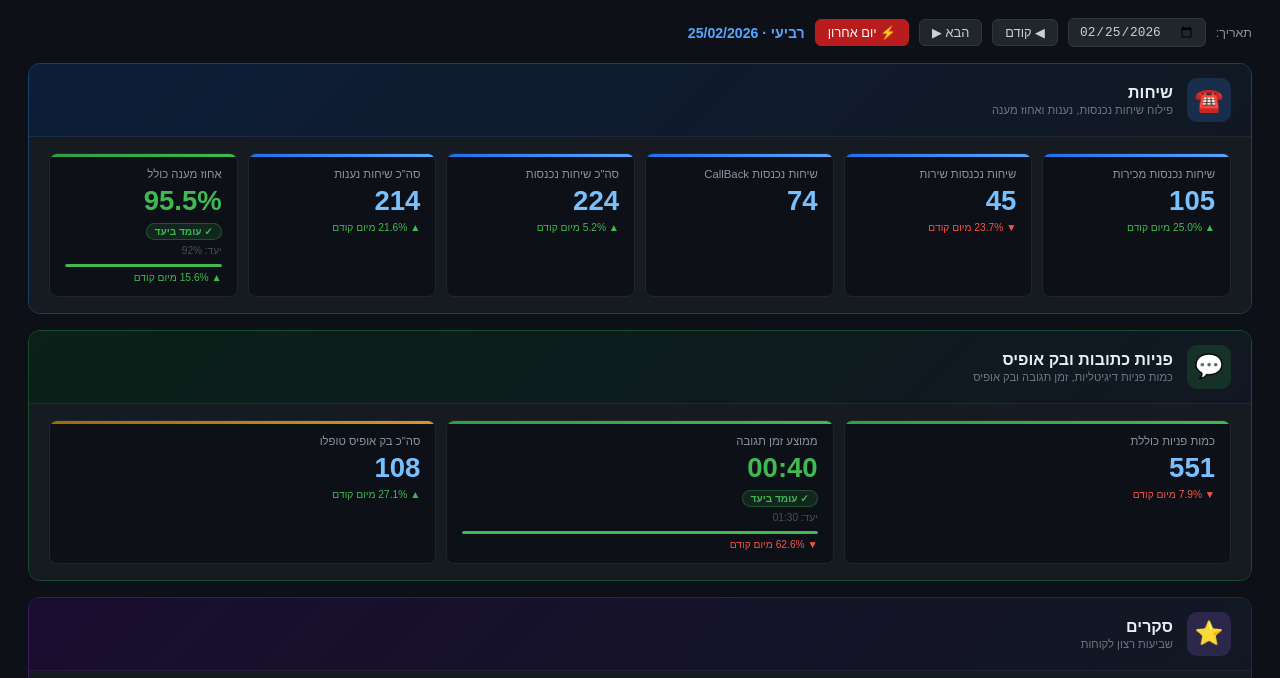
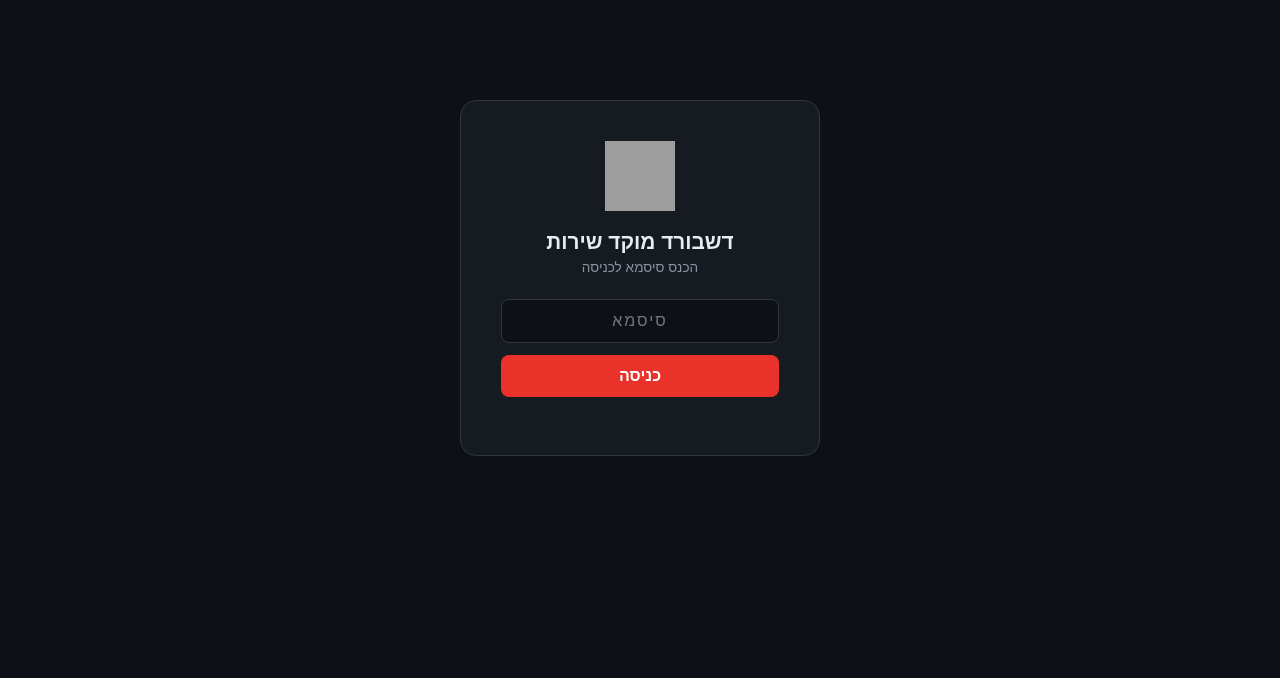
Before and after one commit to omrisapir12344-png/dominos-dashboard, a plain HTML site: page index.html in a window 1280 px wide. Shown: the part 122-800 px from the top of the page. Drawn offline with Linux system fonts and the light colour scheme; grey boxes are pictures that could not be loaded.

Commit message:
Add files via upload

```diff
--- a/index.html
+++ b/index.html
@@ -152,9 +152,30 @@ svg{overflow:visible;display:block}
 
 
 
+
+#_login{position:fixed;inset:0;background:#0d1117;z-index:99999;display:flex;flex-direction:column;align-items:center;justify-content:center;gap:20px}
+#_login .login-box{background:#161b22;border:1px solid #30363d;border-radius:16px;padding:40px;text-align:center;max-width:360px;width:90%}
+#_login .login-logo{width:70px;height:70px;margin:0 auto 16px}
+#_login h2{color:#e6edf3;font-size:1.3rem;margin-bottom:6px}
+#_login p{color:#8b949e;font-size:.85rem;margin-bottom:24px}
+#_login input{width:100%;background:#0d1117;border:1px solid #30363d;color:#e6edf3;border-radius:8px;padding:12px 16px;font-size:1rem;outline:none;text-align:center;letter-spacing:2px;margin-bottom:12px;box-sizing:border-box}
+#_login input:focus{border-color:#e8322a}
+#_login button{width:100%;background:#e8322a;color:#fff;border:none;border-radius:8px;padding:12px;font-size:1rem;font-weight:700;cursor:pointer}
+#_login button:hover{background:#c0281f}
+#_login .login-err{color:#f85149;font-size:.82rem;min-height:18px}
 </style>
 </head>
 <body>
+<div id="_login">
+  <div class="login-box">
+    <img class="login-logo" src="https://upload.wikimedia.org/wikipedia/commons/thumb/3/3f/Domino%27s_Pizza_logo.svg/1200px-Domino%27s_Pizza_logo.svg.png">
+    <h2>דשבורד מוקד שירות</h2>
+    <p>הכנס סיסמא לכניסה</p>
+    <input type="password" id="_pwd" placeholder="סיסמא" onkeydown="if(event.key==='Enter')checkLogin()">
+    <button onclick="checkLogin()">כניסה</button>
+    <div class="login-err" id="_login-err"></div>
+  </div>
+</div>
 
 <div id="_loading" style="position:fixed;inset:0;background:#0d1117;z-index:9999;display:flex;flex-direction:column;align-items:center;justify-content:center;gap:16px">
   <div style="font-size:3rem">🍕</div>
@@ -1347,6 +1368,24 @@ const WEBAPP_URL = 'https://script.google.com/macros/s/AKfycbyHxwq1swS_V1-9ttWmm
   document.head.appendChild(script);
 })();
 
+
+function checkLogin(){
+  const pwd = document.getElementById('_pwd').value;
+  if(pwd === 'Dominos&gav2026'){
+    document.getElementById('_login').style.display='none';
+    sessionStorage.setItem('auth','1');
+  } else {
+    document.getElementById('_login-err').textContent='סיסמא שגויה, נסה שוב';
+    document.getElementById('_pwd').value='';
+    document.getElementById('_pwd').focus();
+  }
+}
+window.addEventListener('load',function(){
+  if(sessionStorage.getItem('auth')==='1'){
+    document.getElementById('_login').style.display='none';
+  }
+});
+
 </script>
 </body>
 </html>
```
